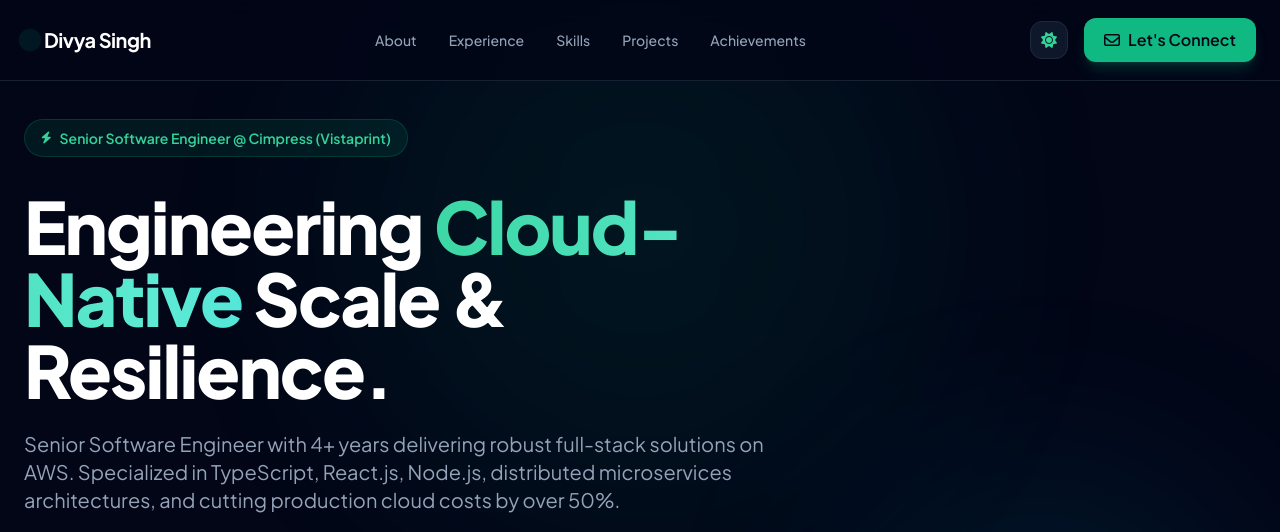
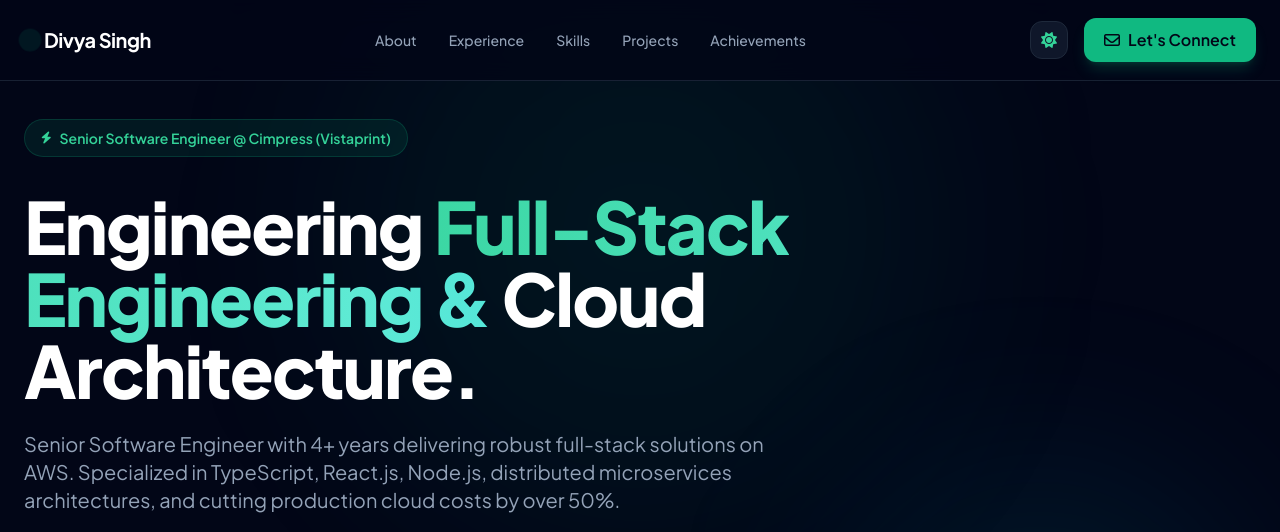
Before and after one commit to divyadpsc/divyasingh.github.io, a plain HTML site: page index.html in a window 1280 px wide. Shown: the top 532 px of the page. Drawn offline with nearby package versions, Linux system fonts and the light colour scheme.

Commit message:
Update index.html

```diff
--- a/index.html
+++ b/index.html
@@ -3,7 +3,7 @@
 <head>
     <meta charset="UTF-8">
     <meta name="viewport" content="width=device-width, initial-scale=1.0">
-    <title>Divya Singh | Senior Software Engineer & Cloud-Native Specialist</title>
+    <title>Divya Singh | Senior Software Engineer </title>
     <script src="https://cdn.tailwindcss.com"></script>
     <script>
         tailwind.config = {
@@ -106,7 +106,7 @@
                     <i class="fa-solid fa-bolt text-xs"></i> Senior Software Engineer @ Cimpress (Vistaprint)
                 </div>
                 <h1 class="text-4xl sm:text-6xl lg:text-7xl font-extrabold text-white tracking-tight leading-[1.1] mb-6">
-                    Engineering <span class="text-transparent bg-clip-text bg-gradient-to-r from-emerald-400 via-teal-300 to-cyan-400 animate-gradient">Cloud-Native</span> Scale & Resilience.
+                    Engineering <span class="text-transparent bg-clip-text bg-gradient-to-r from-emerald-400 via-teal-300 to-cyan-400 animate-gradient">Full-Stack Engineering & </span> Cloud Architecture.
                 </h1>
                 <p class="text-lg sm:text-xl text-slate-400 mb-10 leading-relaxed font-normal">
                     Senior Software Engineer with 4+ years delivering robust full-stack solutions on AWS. Specialized in TypeScript, React.js, Node.js, distributed microservices architectures, and cutting production cloud costs by over 50%.
```
